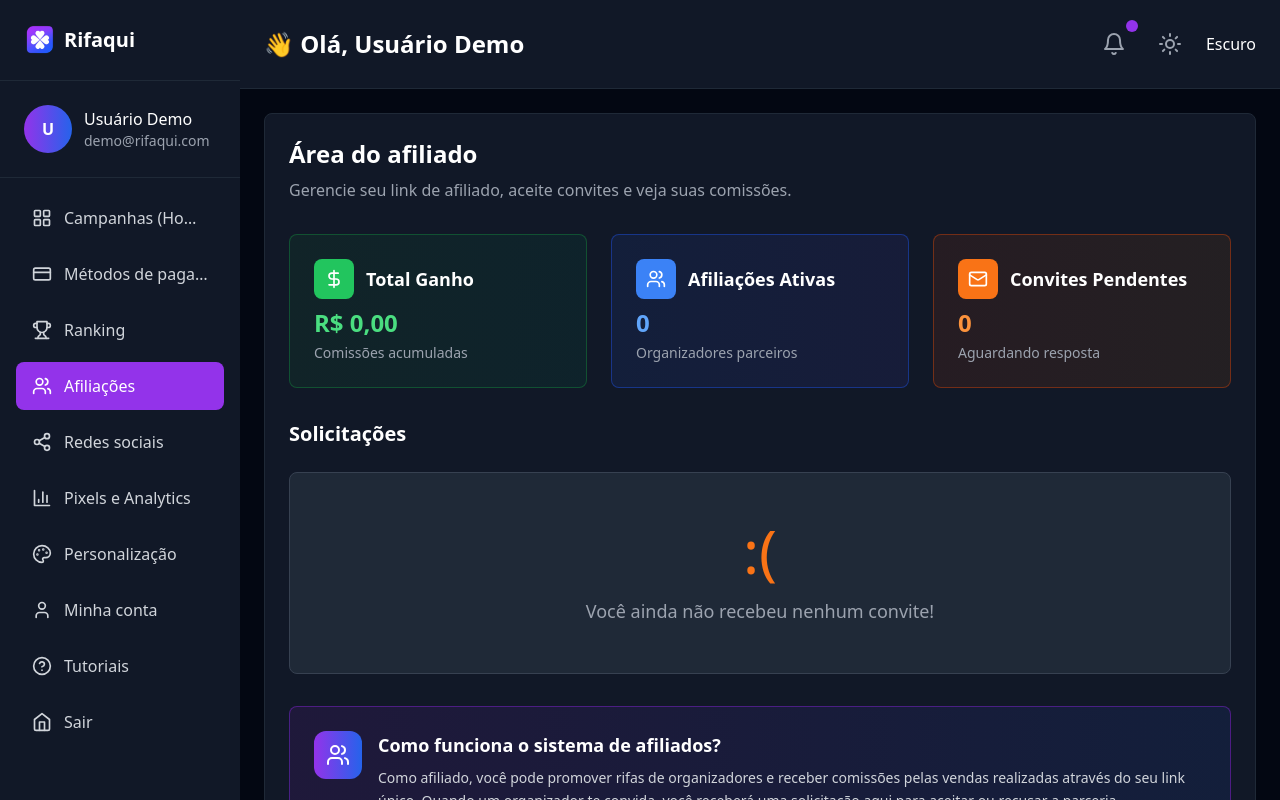
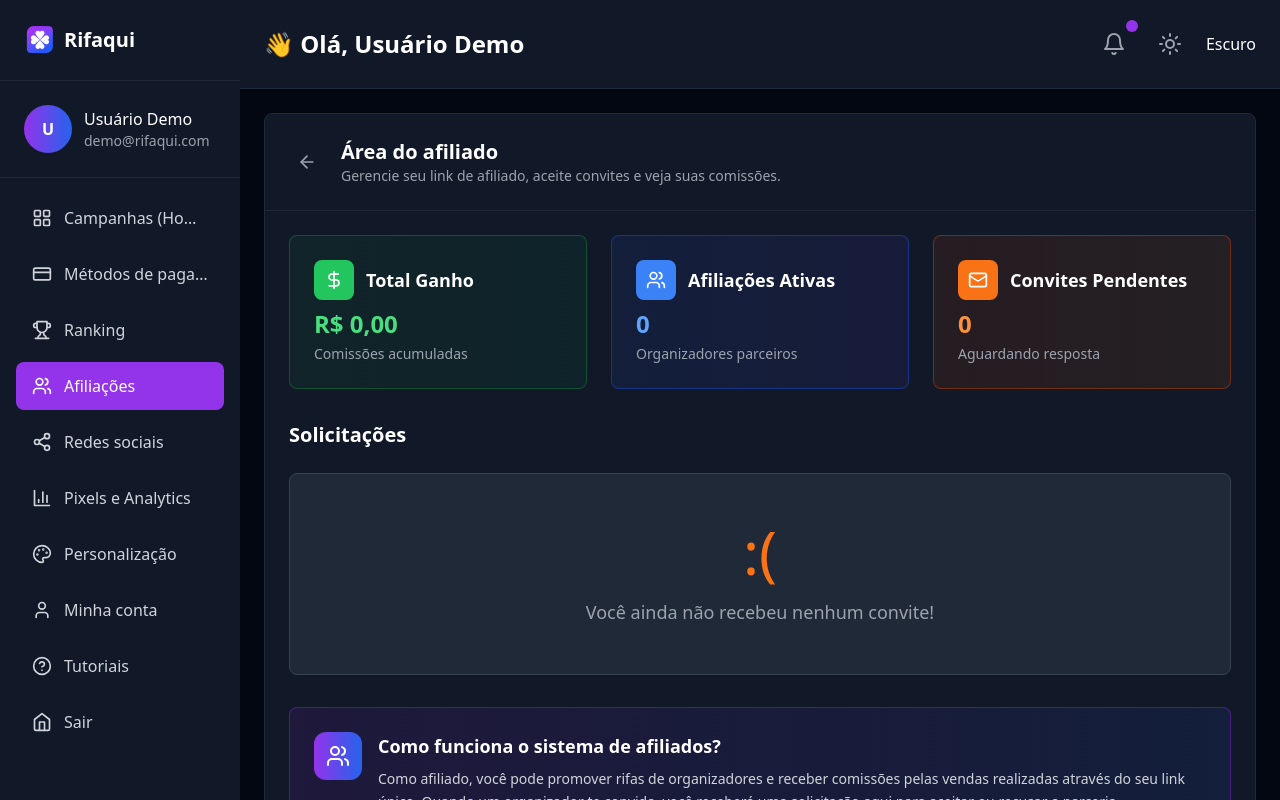
Before and after one commit to gilson954/sistema-rifa, a React (Vite) app: page /dashboard/affiliations/area in a window 1280 px wide. Shown: the top 800 px of the page. Built offline with nearby package versions, Linux system fonts and the light colour scheme.

Commit message:
Add back button to Affiliate Area page

```diff
--- a/src/pages/AffiliateAreaPage.tsx
+++ b/src/pages/AffiliateAreaPage.tsx
@@ -1,19 +1,36 @@
 import React from 'react';
-import { ExternalLink, Users, Mail, DollarSign } from 'lucide-react';
+import { ArrowLeft, ExternalLink, Users, Mail, DollarSign } from 'lucide-react';
+import { useNavigate } from 'react-router-dom';
 
 const AffiliateAreaPage = () => {
+  const navigate = useNavigate();
+
+  const handleGoBack = () => {
+    navigate('/dashboard/affiliations');
+  };
+
   return (
-    <div className="bg-white dark:bg-gray-900 text-gray-900 dark:text-white p-6 rounded-lg border border-gray-200 dark:border-gray-800 transition-colors duration-300 min-h-[calc(100vh-176px)]">
-      {/* Header Section */}
-      <div className="mb-8">
-        <h1 className="text-2xl font-bold text-gray-900 dark:text-white mb-2">
+    <div className="bg-white dark:bg-gray-900 text-gray-900 dark:text-white rounded-lg border border-gray-200 dark:border-gray-800 transition-colors duration-300">
+      {/* Header with Back Button */}
+      <div className="flex items-center space-x-4 p-6 border-b border-gray-200 dark:border-gray-800">
+        <button
+          onClick={handleGoBack}
+          className="p-2 hover:bg-gray-100 dark:hover:bg-gray-800 rounded-lg transition-colors duration-200"
+        >
+          <ArrowLeft className="h-5 w-5 text-gray-500 dark:text-gray-400" />
+        </button>
+        <div>
+          <h1 className="text-xl font-semibold text-gray-900 dark:text-white">
             Área do afiliado
           </h1>
-        <p className="text-gray-500 dark:text-gray-400">
+          <p className="text-gray-500 dark:text-gray-400 text-sm">
             Gerencie seu link de afiliado, aceite convites e veja suas comissões.
           </p>
         </div>
+      </div>
 
+      {/* Main Content */}
+      <div className="p-6">
         {/* Stats Cards */}
         <div className="grid grid-cols-1 md:grid-cols-3 gap-6 mb-8">
           {/* Total Earnings */}
@@ -118,6 +135,7 @@ const AffiliateAreaPage = () => {
           </div>
         </div>
       </div>
+    </div>
   );
 };
 
```
Lines whose indentation alone changed are shown as unchanged.
